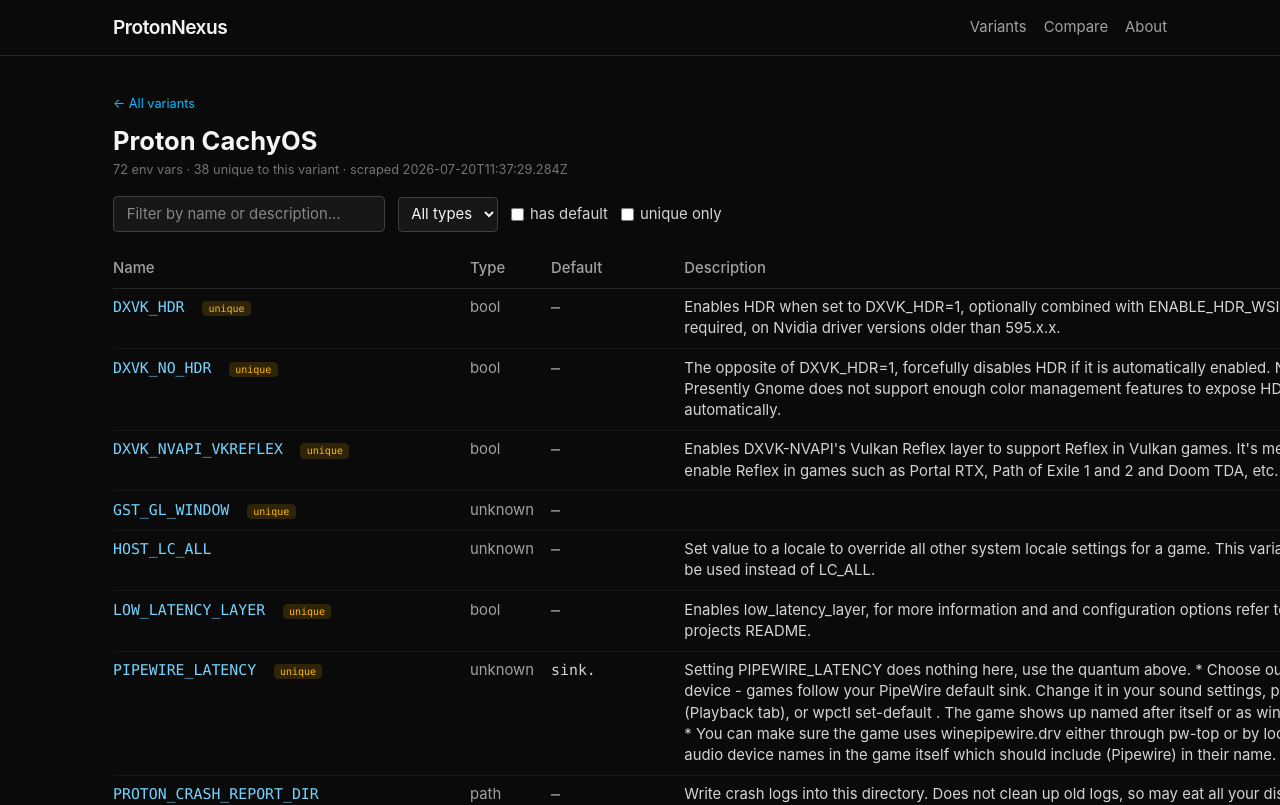
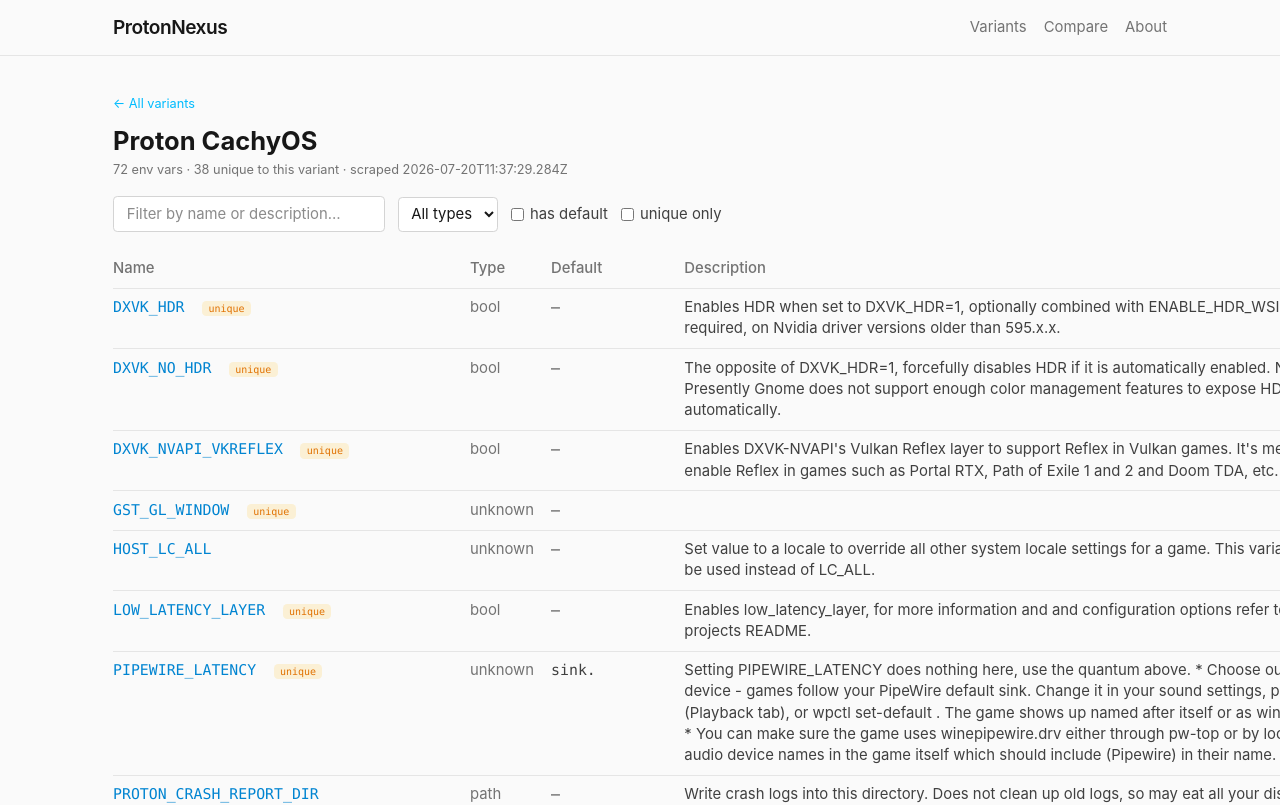
Before and after one commit to dcog989/ProtonVariants, a SvelteKit app: page /variant/cachyos in a window 1280 px wide. Shown: the top 805 px of the page. Built offline with nearby package versions, Linux system fonts and the light colour scheme.

Commit message:
feat: theme follows OS light/dark via CSS prefers-color-scheme

```diff
--- a/src/routes/+error.svelte
+++ b/src/routes/+error.svelte
@@ -7,6 +7,6 @@
 
 <div class="py-16 text-center">
   <h1 class="text-3xl font-bold">404</h1>
-  <p class="mt-2 text-neutral-400">Page not found: {$page.status}</p>
+  <p class="mt-2 text-neutral-600 dark:text-neutral-400">Page not found: {$page.status}</p>
   <a href="{base}/" class="mt-4 inline-block text-sky-400 hover:underline">← Back to variants</a>
 </div>
--- a/src/routes/+layout.svelte
+++ b/src/routes/+layout.svelte
@@ -5,21 +5,21 @@
 let { children } = $props();
 </script>
 
-<div class="min-h-screen bg-neutral-950 text-neutral-100">
-  <header class="border-b border-neutral-800">
+<div class="min-h-screen bg-neutral-50 text-neutral-900 dark:bg-neutral-950 dark:text-neutral-100">
+  <header class="border-b border-neutral-200 dark:border-neutral-800">
     <nav class="mx-auto flex max-w-5xl items-center justify-between px-4 py-3">
       <a href="{base}/" class="text-lg font-semibold tracking-tight">ProtonNexus</a>
-      <div class="flex gap-4 text-sm text-neutral-400">
-        <a href="{base}/" class="hover:text-neutral-100">Variants</a>
-        <a href="{base}/compare" class="hover:text-neutral-100">Compare</a>
-        <a href="{base}/about" class="hover:text-neutral-100">About</a>
+      <div class="flex gap-4 text-sm text-neutral-500 dark:text-neutral-400">
+        <a href="{base}/" class="hover:text-neutral-900 dark:hover:text-neutral-100">Variants</a>
+        <a href="{base}/compare" class="hover:text-neutral-900 dark:hover:text-neutral-100">Compare</a>
+        <a href="{base}/about" class="hover:text-neutral-900 dark:hover:text-neutral-100">About</a>
       </div>
     </nav>
   </header>
   <main class="mx-auto max-w-5xl px-4 py-8">
     {@render children()}
   </main>
-  <footer class="border-t border-neutral-800 py-4 text-center text-xs text-neutral-500">
+  <footer class="border-t border-neutral-200 dark:border-neutral-800 py-4 text-center text-xs text-neutral-500">
     ProtonNexus — compiled runtime options for Proton variants.
   </footer>
 </div>
--- a/src/routes/+page.svelte
+++ b/src/routes/+page.svelte
@@ -7,7 +7,7 @@
 <svelte:head><title>ProtonNexus — Variants</title></svelte:head>
 
 <h1 class="mb-2 text-2xl font-bold">Proton Variants</h1>
-<p class="mb-6 text-sm text-neutral-400">
+<p class="mb-6 text-sm text-neutral-600 dark:text-neutral-400">
   Runtime environment variables compiled from each variant's README. Refreshed daily.
 </p>
 
@@ -16,7 +16,7 @@
     {@const v = data.variants.find((x) => x.id === ref.id)}
     <a
       href={`${base}/variant/${ref.id}`}
-      class="block rounded-lg border border-neutral-800 bg-neutral-900 p-4 transition hover:border-neutral-600"
+      class="block rounded-lg border border-neutral-200 bg-neutral-100 p-4 transition hover:border-neutral-400 dark:border-neutral-800 dark:bg-neutral-900 dark:hover:border-neutral-600"
     >
       <h2 class="text-base font-semibold">{ref.displayName}</h2>
       <p class="mt-1 text-xs text-neutral-500">{v ? `${v.options.length} env vars` : "pending scrape"}</p>
--- a/src/routes/about/+page.svelte
+++ b/src/routes/about/+page.svelte
@@ -6,7 +6,7 @@
 
 <h1 class="mb-4 text-2xl font-bold">About</h1>
 
-<section class="space-y-3 text-sm text-neutral-300">
+<section class="space-y-3 text-sm text-neutral-700 dark:text-neutral-300">
   <p>
     ProtonNexus compiles the runtime environment variables for each Proton variant — Valve's
     Steam compatibility layer and its community forks. Content is parsed from each variant's
@@ -14,7 +14,7 @@
     static bundle with no runtime backend.
   </p>
 
-  <h2 class="text-base font-semibold text-neutral-100">Update cadence</h2>
+  <h2 class="text-base font-semibold text-neutral-900 dark:text-neutral-100">Update cadence</h2>
   <p>
     A scheduled workflow (<code class="font-mono">cron: "0 0 * * *"</code>) runs the scraper, which
     performs a conditional GET against each README (using <code class="font-mono">ETag</code> /
@@ -22,7 +22,7 @@
     are re-parsed, the generated data is committed, and the static site is rebuilt and published.
   </p>
 
-  <h2 class="text-base font-semibold text-neutral-100">Sources</h2>
+  <h2 class="text-base font-semibold text-neutral-900 dark:text-neutral-100">Sources</h2>
   <ul class="space-y-1">
     {#each VARIANTS as ref (ref.id)}
       <li>
@@ -31,6 +31,6 @@
     {/each}
   </ul>
 
-  <h2 class="text-base font-semibold text-neutral-100">License</h2>
+  <h2 class="text-base font-semibold text-neutral-900 dark:text-neutral-100">License</h2>
   <p>MIT</p>
 </section>
--- a/src/routes/variant/[id]/+page.svelte
+++ b/src/routes/variant/[id]/+page.svelte
@@ -37,20 +37,20 @@
     type="search"
     bind:value={query}
     placeholder="Filter by name or description…"
-    class="w-64 rounded border border-neutral-700 bg-neutral-900 px-3 py-1.5 text-sm outline-none focus:border-sky-500"
+    class="w-64 rounded border border-neutral-300 bg-white px-3 py-1.5 text-sm outline-none focus:border-sky-500 dark:border-neutral-700 dark:bg-neutral-900"
   />
   <select
     bind:value={typeFilter}
-    class="rounded border border-neutral-700 bg-neutral-900 px-2 py-1.5 text-sm"
+    class="rounded border border-neutral-300 bg-white px-2 py-1.5 text-sm dark:border-neutral-700 dark:bg-neutral-900"
   >
     {#each types as t}
       <option value={t}>{t === "all" ? "All types" : typeLabel(t)}</option>
     {/each}
   </select>
-  <label class="flex items-center gap-1.5 text-sm text-neutral-300">
+  <label class="flex items-center gap-1.5 text-sm text-neutral-700 dark:text-neutral-300">
     <input type="checkbox" bind:checked={hasDefault} /> has default
   </label>
-  <label class="flex items-center gap-1.5 text-sm text-neutral-300">
+  <label class="flex items-center gap-1.5 text-sm text-neutral-700 dark:text-neutral-300">
     <input type="checkbox" bind:checked={uniqueOnly} /> unique only
   </label>
 </div>
@@ -60,7 +60,7 @@
 {:else}
   <table class="w-full border-collapse text-sm">
     <thead>
-      <tr class="border-b border-neutral-800 text-left text-neutral-400">
+      <tr class="border-b border-neutral-200 text-left text-neutral-500 dark:border-neutral-800 dark:text-neutral-400">
         <th class="py-2 pr-4 font-medium">Name</th>
         <th class="py-2 pr-4 font-medium">Type</th>
         <th class="py-2 pr-4 font-medium">Default</th>
@@ -69,16 +69,16 @@
     </thead>
     <tbody>
       {#each filtered as o (o.name)}
-        <tr class="border-b border-neutral-900 align-top" class:text-amber-400={o.unique}>
-          <td class="py-2 pr-4 font-mono text-sky-300">
+        <tr class="border-b border-neutral-200 align-top dark:border-neutral-900" class:text-amber-600={o.unique} class:dark:text-amber-400={o.unique}>
+          <td class="py-2 pr-4 font-mono text-sky-600 dark:text-sky-300">
             {o.name}
             {#if o.unique}
-              <span class="ml-2 rounded bg-amber-400/15 px-1.5 py-0.5 text-[10px] font-medium text-amber-400">unique</span>
+              <span class="ml-2 rounded bg-amber-400/15 px-1.5 py-0.5 text-[10px] font-medium text-amber-600 dark:text-amber-400">unique</span>
             {/if}
           </td>
-          <td class="py-2 pr-4 text-neutral-400">{o.type}</td>
-          <td class="py-2 pr-4 font-mono text-neutral-300">{o.default ?? "—"}</td>
-          <td class="py-2 text-neutral-300">{o.description}</td>
+          <td class="py-2 pr-4 text-neutral-500 dark:text-neutral-400">{o.type}</td>
+          <td class="py-2 pr-4 font-mono text-neutral-700 dark:text-neutral-300">{o.default ?? "—"}</td>
+          <td class="py-2 text-neutral-700 dark:text-neutral-300">{o.description}</td>
         </tr>
       {/each}
     </tbody>
```
Also changed, not shown: src/routes/compare/+page.svelte (+13 -13 lines).
